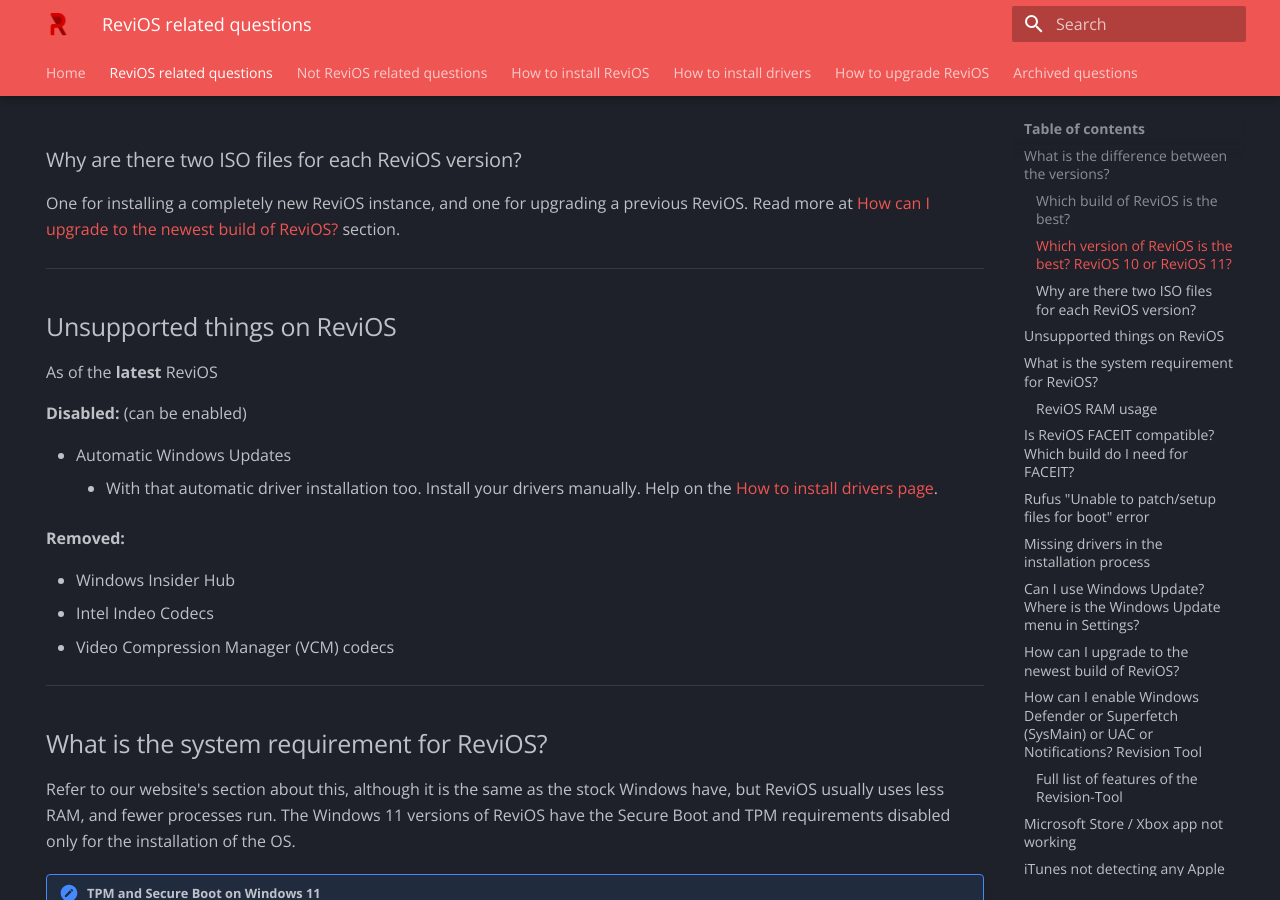
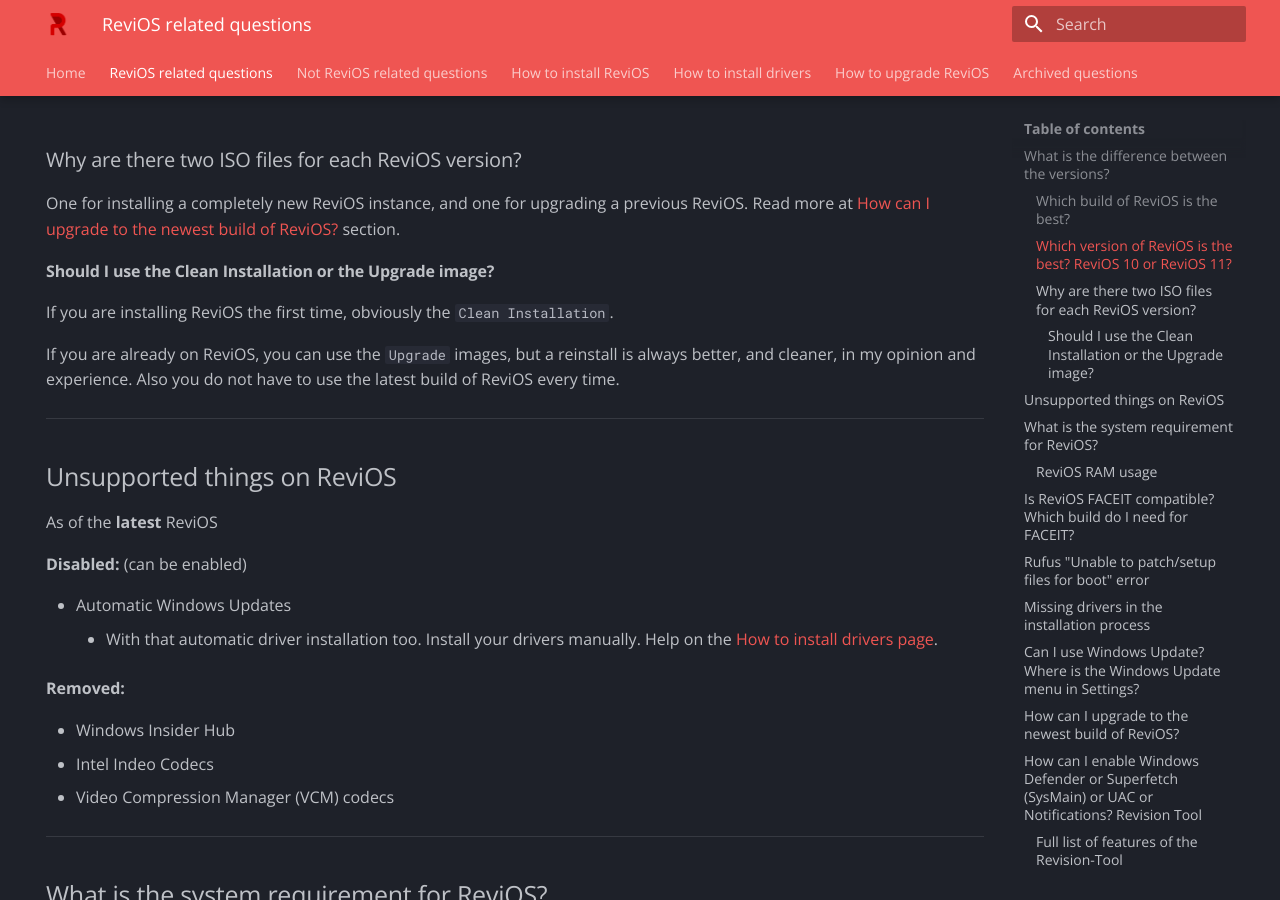
Before and after one commit to dkovacs24/ReviOS_faq, an MkDocs documentation site: the page built from docs/related.md, in a window 1280 px wide and 900 px high, scrolled down 1466 px. Built offline with MkDocs 1.6.1 and Material for MkDocs 9.7.7, drawn with Linux system fonts in a browser that asks for light colours.

Commit message:
add class to-scrape to questions for scraping

```diff
--- a/docs/install.md
+++ b/docs/install.md
@@ -107,7 +107,7 @@
 
 You can find our supported versions on the [Download page of the Revision website](https://www.revi.cc/revios/download){target=_blank}.
 
-Here download the version of your choice. Help about choosing the right ReviOS: [What is the difference between the versions?](related.md#what-is-the-difference-between-the-versions)
+Here download the the `Clean Installation` option of the version of your choice. Help about choosing the right ReviOS: [What is the difference between the versions?](related.md#what-is-the-difference-between-the-versions)
 
 ### Verification
 
--- a/docs/related.md
+++ b/docs/related.md
@@ -16,7 +16,7 @@
 
 # ReviOS related questions
 
-## What is the difference between the versions?
+## What is the difference between the versions? {.to-scrape}
 
 As of this moment (2022-10-28), there are only 2 versions of ReviOS that are supported: `10 22.10` and `11 22.10`. No other versions or builds are supported.
 
@@ -48,13 +48,13 @@
 
 **For FACEIT we always recommend to use the latest builds of ReviOS.** [Details below](#is-revios-faceit-compatible-which-build-do-i-need-for-faceit).
 
-### Which build of ReviOS is the best?
+### Which build of ReviOS is the best? {.to-scrape}
 
 Even if you do find **older builds of ReviOS, we do not recommend** using those, since they are outdated. Maybe ancient builds have a slightly better latency or speed, but the number of software that supports those are declining day by day. And ReviOS is getting better with every release.
 
 So always **install the latest**, because that is the best.
 
-### Which version of ReviOS is the best? ReviOS 10 or ReviOS 11?
+### Which version of ReviOS is the best? ReviOS 10 or ReviOS 11? {.to-scrape}
 
 These two versions of ReviOS have very little difference between them, and it mainly boils down to **what do you like more**. Windows 10 or Windows 11. Although **DirectX 12 games** and latest **Intel** processors, like the **12th generation**, might perform better on **Windows 11**, due to [DirectStorage](https://www.thewindowsclub.com/what-is-directstorage-in-windows){target=_blank}, [BypassIO](https://docs.microsoft.com/en-us/windows-hardware/drivers/ifs/bypassio){target=_blank} and [Thread Director](https://www.anandtech.com/show/16881/a-deep-dive-into-intels-alder-lake-microarchitectures/2){target=_blank}, these are not ReviOS related things, these differences are present on stock Windows too.
 
@@ -67,13 +67,19 @@
   <figcaption>Graph shows the latency of <b>Windows 10 LTSC 21H2 19044.1288</b> and <b>Windows 11 22H2 22621.105</b>. Tested with Intel i7-10700KF and GTX 1070TI by Muren#6968.<br>Click the image to open it</figcaption>
 </figure>
 
-### Why are there two ISO files for each ReviOS version?
+### Why are there two ISO files for each ReviOS version? {.to-scrape}
 
 One for installing a completely new ReviOS instance, and one for upgrading a previous ReviOS. Read more at [How can I upgrade to the newest build of ReviOS?](#how-can-i-upgrade-to-the-newest-build-of-revios) section.
 
+#### Should I use the Clean Installation or the Upgrade image? {.to-scrape}
+
+If you are installing ReviOS the first time, obviously the `Clean Installation`.
+
+If you are already on ReviOS, you can use the `Upgrade` images, but a reinstall is always better, and cleaner, in my opinion and experience. Also you do not have to use the latest build of ReviOS every time.
+
 ---
 
-## Unsupported things on ReviOS
+## Unsupported things on ReviOS {.to-scrape}
 
 As of the **latest** ReviOS
 
@@ -90,7 +96,7 @@
 
 ---
 
-## What is the system requirement for ReviOS?
+## What is the system requirement for ReviOS? {.to-scrape}
 
 Refer to our website's section about this, although it is the same as the stock Windows have, but ReviOS usually uses less RAM, and fewer processes run. The Windows 11 versions of ReviOS have the Secure Boot and TPM requirements disabled only for the installation of the OS.
 
@@ -99,7 +105,7 @@
 
     For more information and confirmation, check the requirements of the software you are going to use. Usually, anti-cheats does not require neither TPM nor Secure Boot on Windows 10.
 
-### ReviOS RAM usage
+### ReviOS RAM usage {.to-scrape}
 
 | Total RAM Capacity | Max Usage                       | Actual Available Amount |
 | ------------------ | ------------------------------- | ----------------------- |
@@ -115,7 +121,7 @@
 
 ---
 
-## Is ReviOS FACEIT compatible? Which build do I need for FACEIT?
+## Is ReviOS FACEIT compatible? Which build do I need for FACEIT? {.to-scrape}
 
 Since ReviOS is Windows, yes it is compatible.
 
@@ -127,7 +133,7 @@
 
 ---
 
-## Rufus "Unable to patch/setup files for boot" error
+## Rufus "Unable to patch/setup files for boot" error {.to-scrape}
 
 On older versions of Rufus **select Standard at Image options**.
 
@@ -137,13 +143,13 @@
 
 ---
 
-## Missing drivers in the installation process
+## Missing drivers in the installation process {.to-scrape}
 
 When you arrive to the partition making and selecting part of the installing process, but the installer asks for drivers, you might need Intel Rapid Storage Technology (IRST) drivers. [Here is a helping guide from the Asus Support page.](https://www.asus.com/support/FAQ/1044458/){target=_blank}
 
 ---
 
-## Can I use Windows Update? Where is the Windows Update menu in Settings?
+## Can I use Windows Update? Where is the Windows Update menu in Settings? {.to-scrape}
 
 Not recommended, because **it will revert tweaks**, **reinstall bloatware** and cause setbacks with respect to privacy and other pre-applied features, might even **break your OS**.
 
@@ -158,7 +164,7 @@
 
 ---
 
-## How can I upgrade to the newest build of ReviOS?
+## How can I upgrade to the newest build of ReviOS? {.to-scrape}
 
 !!! danger
     ==**This is an EXPERIMENTAL method**==. We tested it numerous times, but obviously we cannot cover all the edge cases, so use this with caution!
@@ -171,7 +177,7 @@
 
 ---
 
-## How can I enable Windows Defender or Superfetch (SysMain) or UAC or Notifications? Revision Tool
+## How can I enable Windows Defender or Superfetch (SysMain) or UAC or Notifications? Revision Tool {.to-scrape}
 
 If the **shortcut** of the Revision Tool is not **on the Desktop**, follow this:
 
@@ -238,7 +244,7 @@
 
 ---
 
-## Microsoft Store / Xbox app not working
+## Microsoft Store / Xbox app not working {.to-scrape}
 
 Run `ctfmon` and `wsreset` commands.
 
@@ -287,7 +293,7 @@
 
 ---
 
-## iTunes not detecting any Apple device
+## iTunes not detecting any Apple device {.to-scrape}
 
 It is because ReviOS lacks some Apple drivers, which you could download only by Windows Update, but that is still not recommended. Instead, you can use [3uTools](http://www.3u.com/){target=_blank} to repair the drivers.
 
@@ -304,7 +310,7 @@
 
 ---
 
-## Valorant CFG error
+## Valorant CFG error {.to-scrape}
 
 Either [turn on Windows Defender](#how-can-i-enable-windows-defender-or-superfetch-sysmain-or-uac-or-notifications-revision-tool), and you can enable Control Flow Guard in Windows Security,
 
@@ -318,13 +324,13 @@
 
 ---
 
-## How to change lock screen background?
+## How to change lock screen background? {.to-scrape}
 
 Rename your background image to `img100.jpg` and move it to `C:\Windows\Web\Screen` (Taking ownership to the original `img100.jpg` might be mandatory).
 
 ---
 
-## Font bug
+## Font bug {.to-scrape}
 
 If your text looks like how it is on the picture below...
 
@@ -342,7 +348,7 @@
 
 ---
 
-## Disable old notification balloons
+## Disable old notification balloons {.to-scrape}
 
 1. Open `regedit`
 2. Go to `HKEY_CURRENT_USER\SOFTWARE\Policies\Microsoft\Windows\Explorer`
```
Also changed, not shown: docs/not-related.md (+10 -8 lines).
